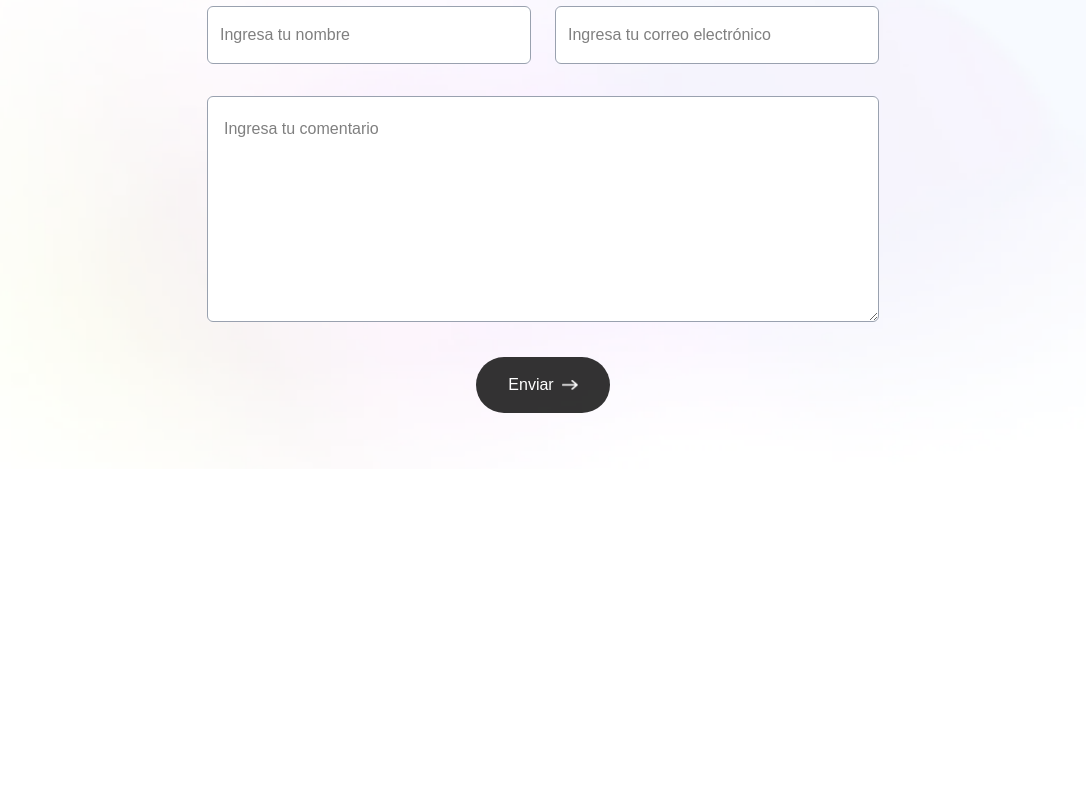
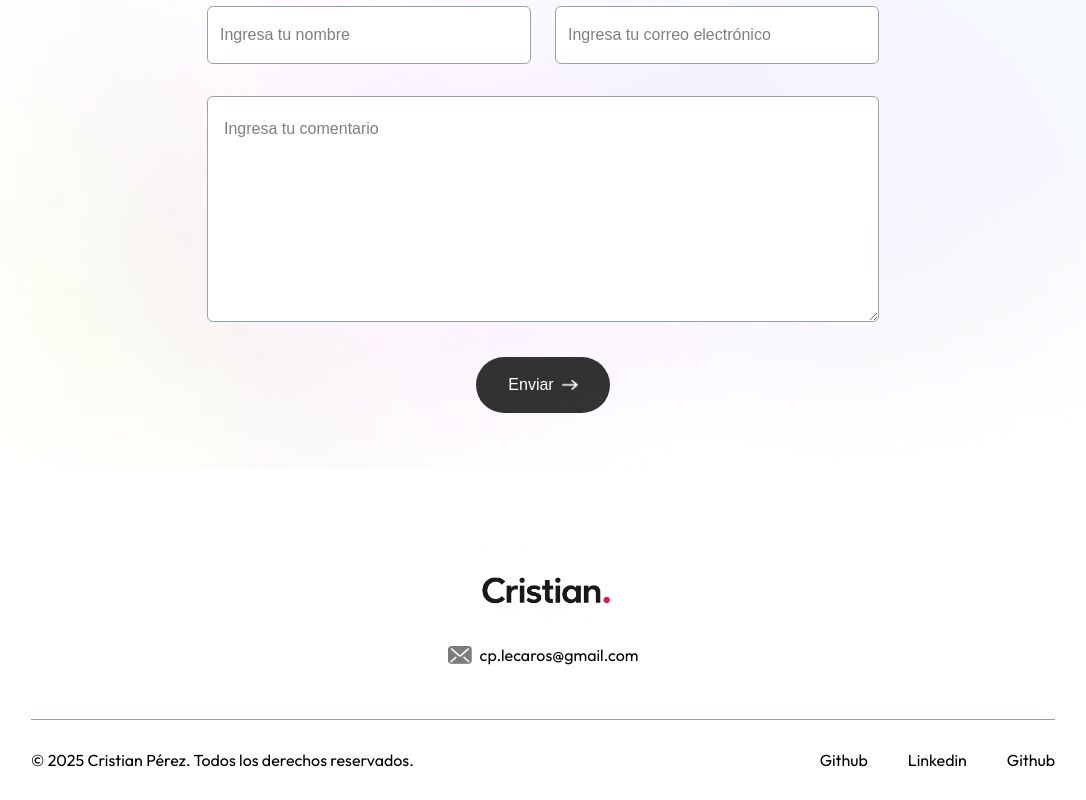
Before and after one commit to Cr1sti4n85/next-portfolio, a Next.js app: page / in a window 1280 px wide. Shown: the part 3083-3883 px from the top of the page, without its empty margins (97-1183 px from the left). Before the commit the page ends 3552 px from the top, so only its background shows below. Built offline with nearby package versions, Linux system fonts and the light colour scheme; no server answers; a web font is replaced by a local one.

Commit message:
Create footer

```diff
--- /dev/null
+++ b/src/app/components/Footer.tsx
@@ -0,0 +1,35 @@
+import { imgs } from "@/assets/assets";
+import Image from "next/image";
+
+const Footer = () => {
+  const currentYear = new Date().getFullYear();
+  return (
+    <div className="mt-20 font-family-outfit">
+      <div className="text-center">
+        <Image src={imgs.logo} alt="logo" className="w-36 mx-auto mb-2" />
+        <div className="w-max flex items-center gap-2 mx-auto">
+          <Image src={imgs.mailIcon} alt="mail icon" className="w-6" />
+          cp.lecaros@gmail.com
+        </div>
+      </div>
+      <div className="text-center lg:flex items-center justify-between border-t border-gray-400 mx-[10%] mt-12 py-6">
+        <p>
+          &copy; {currentYear} Cristian Pérez. Todos los derechos reservados.
+        </p>
+        <ul className="flex items-center gap-10 justify-center mt-4 sm:mt-0">
+          <a href="https://github.com/Cr1sti4n85" target="_blank">
+            Github
+          </a>
+          <a href="https://www.linkedin.com/in/cperezlecaros/" target="_blank">
+            Linkedin
+          </a>
+          <a href="https://github.com/Cr1sti4n85" target="_blank">
+            Github
+          </a>
+        </ul>
+      </div>
+    </div>
+  );
+};
+
+export default Footer;
--- a/src/app/page.tsx
+++ b/src/app/page.tsx
@@ -1,5 +1,6 @@
 import About from "./components/About";
 import Contact from "./components/Contact";
+import Footer from "./components/Footer";
 import Header from "./components/Header";
 import Navbar from "./components/Navbar";
 import Services from "./components/Services";
@@ -14,6 +15,7 @@
       <Services />
       <Work />
       <Contact />
+      <Footer />
     </>
   );
 }
--- a/src/assets/assets.ts
+++ b/src/assets/assets.ts
@@ -25,6 +25,7 @@
 import rightArrow from "./right-arrow.png";
 import sendIcon from "./send-icon.png";
 import boldRightArrow from "./right-arrow-bold.png";
+import mailIcon from "./mail_icon.png";
 
 export const imgs = {
   logo,
@@ -54,6 +55,7 @@
   rightArrow,
   sendIcon,
   boldRightArrow,
+  mailIcon,
 };
 
 export const infoList = [
```
Also changed, not shown: src/assets/mail_icon.png (added).
